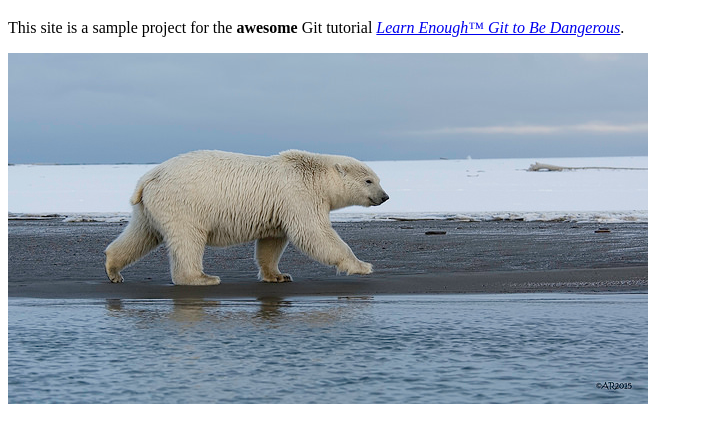
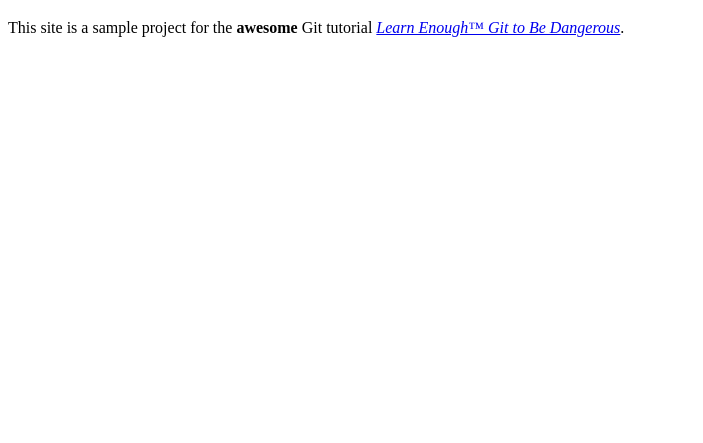
Before and after one commit to ToshiyukiGomi/website, a plain HTML site: page about.html in a window 1280 px wide. Shown: the part 61-504 px from the top of the page, without its empty margins (0-703 px from the left). Drawn offline with Linux system fonts and the light colour scheme.

Commit message:
Repair about.html

```diff
--- a/about.html
+++ b/about.html
@@ -6,6 +6,5 @@
     <body>
         <h1>About</h1>
         <p>This site is a sample project for the <strong>awesome</strong> Git tutorial <a href="https://www.learnenough.com/git-tutorial"><em>Learn Enough™ Git to Be Dangerous</em></a>.</p>
-        <img src="images/polar_bear.jpg" alt="Polar Bear">
     </body>
 </html>
```
